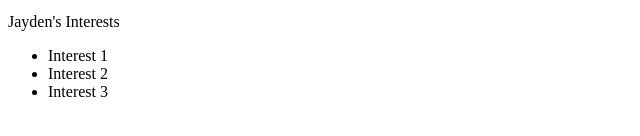
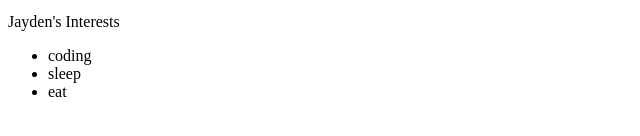
Before and after one commit to rojo7783/rojo7783.github.io, a plain HTML site: page index.html in a window 1280 px wide. Shown: the part 178-314 px from the top of the page, 0-640 px from the left. Drawn offline with Linux system fonts and the light colour scheme.

Commit message:
add index.html and css files

```diff
--- a/index.html
+++ b/index.html
@@ -31,9 +31,9 @@
         <div id="interests"
             <h3>Jayden's Interests</h3>
             <ul>
-                <li>Interest 1</li>
-                <li>Interest 2</li>
-                <li>Interest 3</li>
+                <li> coding </li>
+                <li> sleep </li>
+                <li> eat </li>
             </ul>
             <div>
             </div>
```
